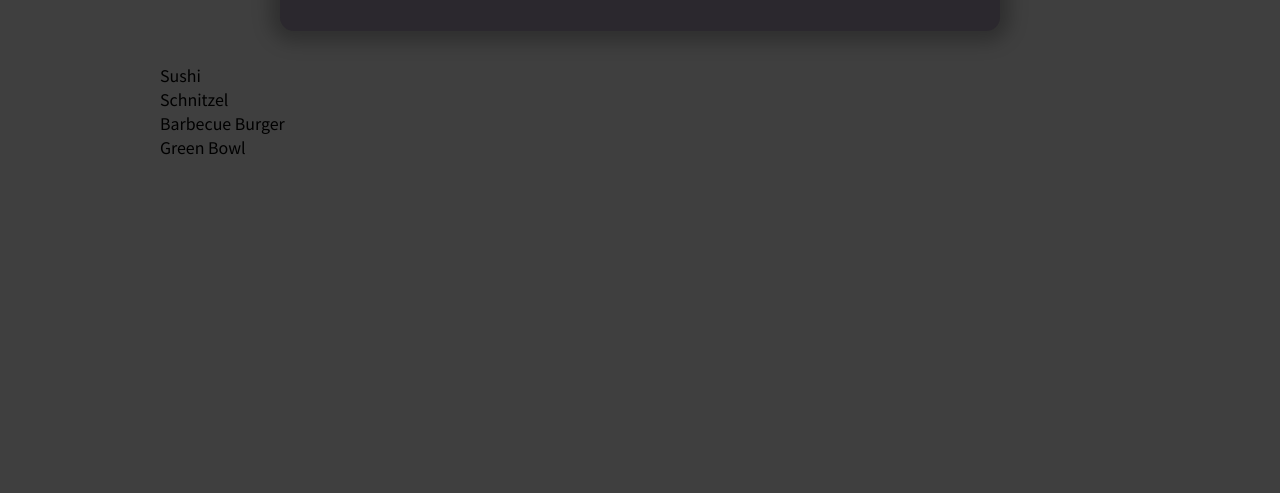
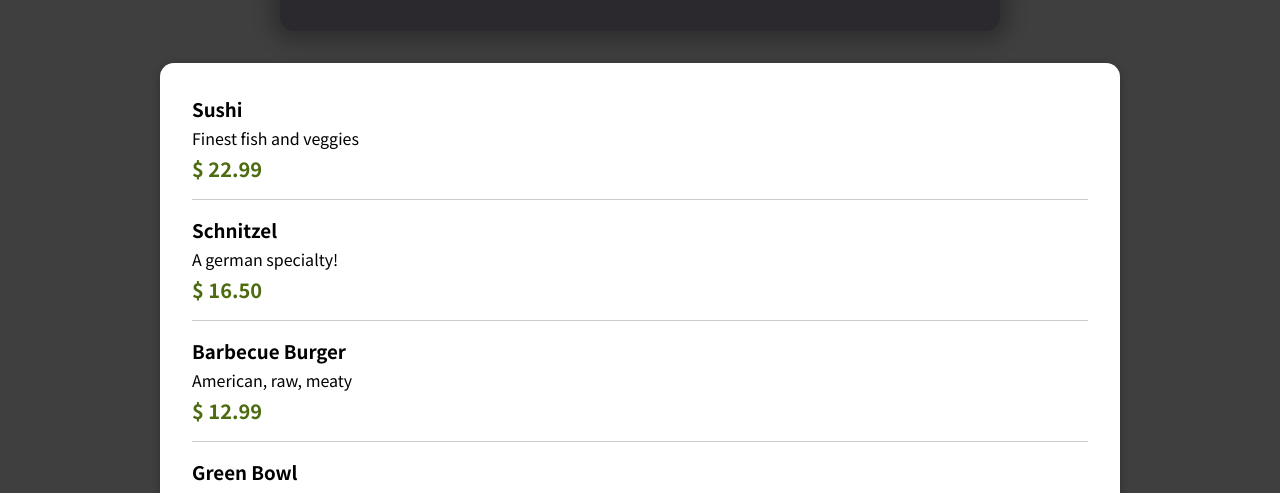
Before and after one commit to ElenaCherpakova/food-order-app, a React (Create React App) app: page / in a window 1280 px wide. Shown: the part 442-935 px from the top of the page. Before the commit the page ends 800 px from the top, so only its background shows below. Built offline with nearby package versions, Linux system fonts and the light colour scheme.

Commit message:
add individual meal items and display them add css style

```diff
--- a/src/components/Meals/AvailableMeals.js
+++ b/src/components/Meals/AvailableMeals.js
@@ -1,5 +1,7 @@
 import React from 'react'
+import Card from '../UI/Card';
 import classes from './AvailableMeals.module.css'
+import MealItem from './MealItem/MealItem';
 
 const DUMMY_MEALS = [
   {
@@ -29,12 +31,14 @@ const DUMMY_MEALS = [
 ];
 
 const AvailableMeals = () => {
-  const mealsList = DUMMY_MEALS.map(meal => <li>{meal.name}</li>)
+  const mealsList = DUMMY_MEALS.map(meal => <MealItem key={meal.id} name={meal.name} price={meal.price} description={meal.description}/>)
   return (
     <section className={classes.meals}>
+      <Card>
       <ul>
         {mealsList}
       </ul>
+      </Card>
     </section>
   )
 }
--- /dev/null
+++ b/src/components/Meals/MealItem/MealItem.js
@@ -0,0 +1,21 @@
+import React from 'react'
+import classes from './MealItem.module.css'
+
+const MealItem = (props) => {
+  const { name, description, price } = props;
+  const priceRefactoring = `$ ${price.toFixed(2)}`
+  return (
+    <li className={classes.meal}>
+      <div>
+        <h3>{name}</h3>
+        <div>{description}</div>
+        <div className={classes.price}>{priceRefactoring}</div>
+      </div>
+      <div>
+
+      </div>
+    </li>
+  )
+}
+
+export default MealItem
--- /dev/null
+++ b/src/components/Meals/MealItem/MealItem.module.css
@@ -0,0 +1,20 @@
+.meal {
+  display: flex;
+  justify-content: space-between;
+  margin: 1rem;
+  padding-bottom: 1rem;
+  border-bottom: 1px solid #ccc;
+}
+
+.meal h3 {
+  margin: 0 0 0.25rem 0;
+}
+
+
+
+.price {
+  margin-top: 0.25rem;
+  font-weight: bold;
+  color:#4d6b0f;
+  font-size: 1.25rem;
+}
--- /dev/null
+++ b/src/components/UI/Card.js
@@ -0,0 +1,10 @@
+import React from 'react'
+import classes from './Card.module.css'
+
+const Card = (props) => {
+  return (
+    <div className={classes.card}>{props.children}</div>
+  )
+}
+
+export default Card
--- /dev/null
+++ b/src/components/UI/Card.module.css
@@ -0,0 +1,6 @@
+.card {
+  padding: 1rem;
+  box-shadow: 0 2px 8px rgba(0, 0, 0, 0.25);
+  border-radius: 14px;
+  background-color: white;
+}
```
Also changed, not shown: src/components/Meals/MealItem/MealItemForm.js (added, +10 -0 lines), src/components/Meals/MealItem/MealItemForm.module.css (added).
